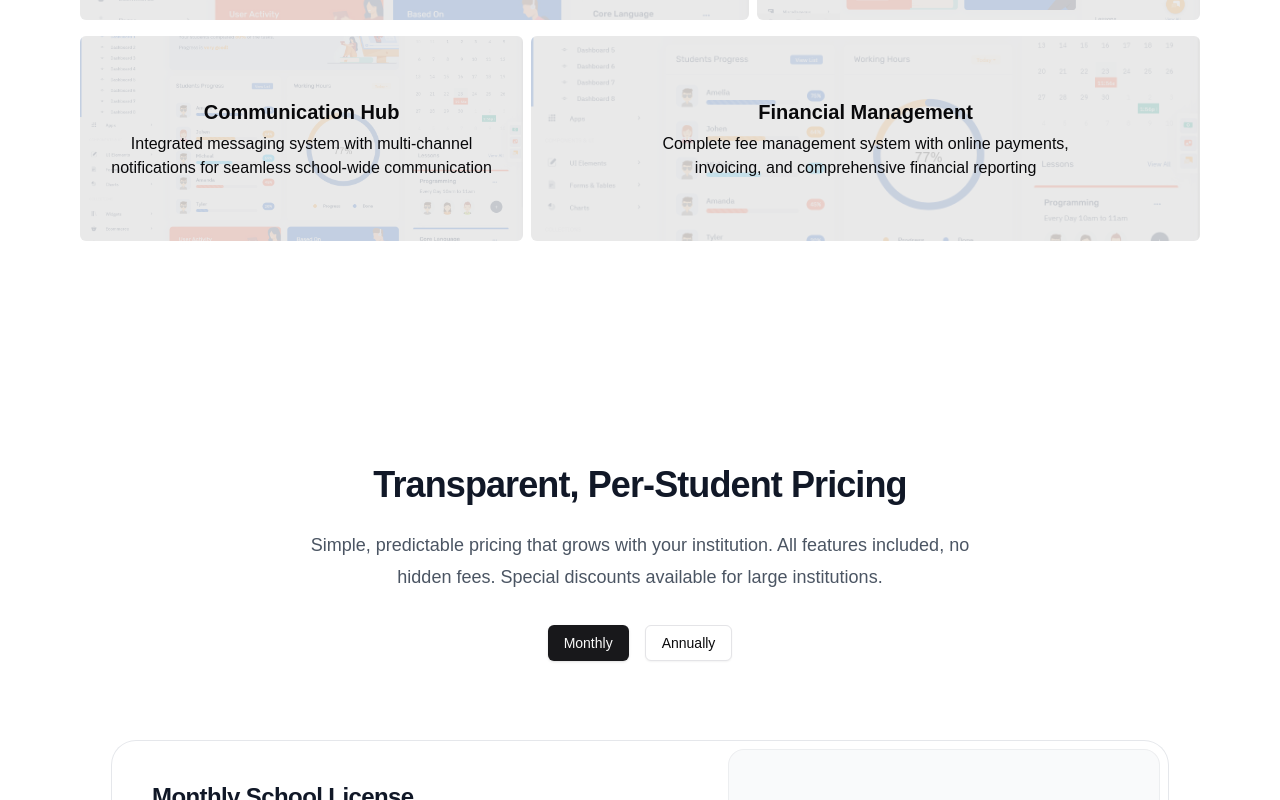
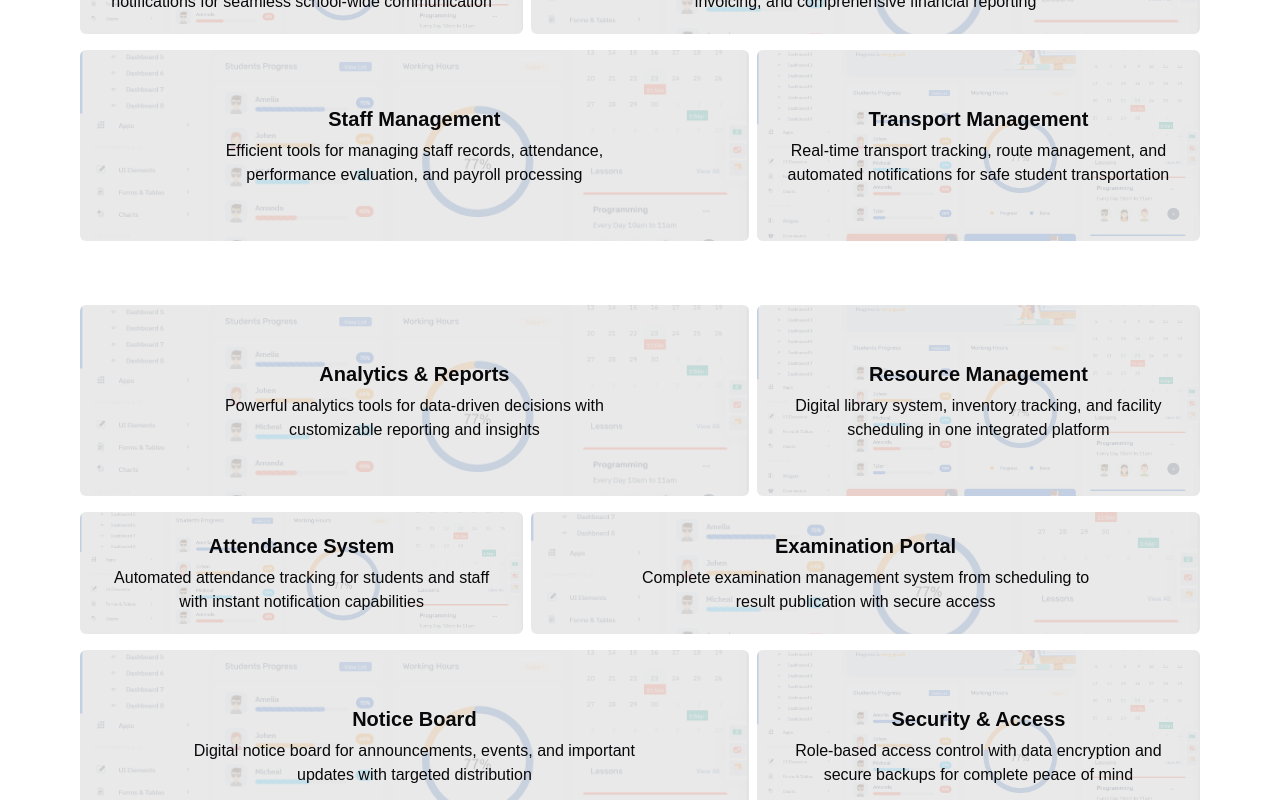
Before and after one commit to nextArtDev/school-pro, a Next.js app: page / in a window 1280 px wide. Shown: the part 2600-3400 px from the top of the page. Built offline with nearby package versions, Linux system fonts and the light colour scheme.

Commit message:
grid features update

```diff
--- a/components/front/features-grid.tsx
+++ b/components/front/features-grid.tsx
@@ -106,7 +106,7 @@ const features = [
 
 function FeaturedGrid() {
   return (
-    <section className="w-full h-full">
+    <section className="w-full h-full flex flex-col">
       <article className="mx-auto  w-full h-full flex flex-col gap-4 items-center justify-center max-w-md lg:max-w-lg text-center">
         <div className="relative rounded-full px-3 py-1 text-sm/6 text-gray-600 ring-1 ring-gray-900/10 hover:ring-gray-900/20">
           ✨Features{' '}
@@ -120,7 +120,7 @@ function FeaturedGrid() {
           institutions.
         </h3>
       </article>
-      <article className="py-8 w-full h-[600px] grid grid-cols-5 grid-rows-5 gap-x-2 gap-y-4 items-stretch justify-items-stretch place-content-center place-items-center ">
+      <article className="py-8 w-full h-[600px] grid grid-cols-5 grid-rows-8 gap-x-2 gap-y-4 items-stretch justify-items-stretch place-content-center place-items-center ">
         <div className="relative overflow-hidden rounded-md backdrop-blur-3xl p-2 bg-foreground/10 col-span-3 row-span-3">
           <Image
             src={featuredImage}
@@ -193,6 +193,152 @@ function FeaturedGrid() {
             <p className="text-center max-w-md ">{features[3].description}</p>
           </Link>
         </div>
+        <div className="relative overflow-hidden rounded-md backdrop-blur-3xl p-2 bg-foreground/10 col-span-3 row-span-3">
+          <Image
+            src={featuredImage}
+            alt="features"
+            fill
+            className="-z-10 opacity-15 object-cover"
+          />
+          <Link
+            href={features[4].href}
+            className="flex flex-col w-full h-full items-center justify-center gap-1.5 p-3"
+          >
+            {/* <span>{features[4].icon}</span> */}
+            <h3 className="text-center font-semibold text-base md:text-lg lg:text-xl">
+              {features[4].title}
+            </h3>
+            <p className="text-center max-w-md ">{features[4].description}</p>
+          </Link>
+        </div>
+        <div className="relative overflow-hidden rounded-md backdrop-blur-3xl p-2 bg-foreground/10 col-span-2 row-span-3">
+          <Image
+            src={featuredImage}
+            alt="features"
+            fill
+            className="-z-10 opacity-15 object-cover"
+          />
+          <Link
+            href={features[5].href}
+            className="flex flex-col w-full h-full items-center justify-center gap-1.5 p-3"
+          >
+            {/* <span>{features[1].icon}</span> */}
+            <h3 className="text-center font-semibold text-base md:text-lg lg:text-xl">
+              {features[5].title}
+            </h3>
+            <p className="text-center max-w-md ">{features[5].description}</p>
+          </Link>
+        </div>
+      </article>
+      <article className="py-8 w-full h-[600px] grid grid-cols-5 grid-rows-8 gap-x-2 gap-y-4 items-stretch justify-items-stretch place-content-center place-items-center ">
+        <div className="relative overflow-hidden rounded-md backdrop-blur-3xl p-2 bg-foreground/10 col-span-3 row-span-3">
+          <Image
+            src={featuredImage}
+            alt="features"
+            fill
+            className="-z-10 opacity-15 object-cover"
+          />
+          <Link
+            href={features[6].href}
+            className="flex flex-col w-full h-full items-center justify-center gap-1.5 p-3"
+          >
+            {/* <span>{features[6].icon}</span> */}
+            <h3 className="text-center font-semibold text-base md:text-lg lg:text-xl">
+              {features[6].title}
+            </h3>
+            <p className="text-center max-w-md ">{features[6].description}</p>
+          </Link>
+        </div>
+        <div className="relative overflow-hidden rounded-md backdrop-blur-3xl p-2 bg-foreground/10 col-span-2 row-span-3">
+          <Image
+            src={featuredImage}
+            alt="features"
+            fill
+            className="-z-10 opacity-15 object-cover"
+          />
+          <Link
+            href={features[7].href}
+            className="flex flex-col w-full h-full items-center justify-center gap-1.5 p-3"
+          >
+            {/* <span>{features[7].icon}</span> */}
+            <h3 className="text-center font-semibold text-base md:text-lg lg:text-xl">
+              {features[7].title}
+            </h3>
+            <p className="text-center max-w-md ">{features[7].description}</p>
+          </Link>
+        </div>
+        <div className="relative overflow-hidden rounded-md backdrop-blur-3xl p-2 bg-foreground/10 col-span-2 row-span-2">
+          <Image
+            src={featuredImage}
+            alt="features"
+            fill
+            className="-z-10 opacity-15 object-cover"
+          />
+          <Link
+            href={features[8].href}
+            className="flex flex-col w-full h-full items-center justify-center gap-1.5 p-3"
+          >
+            {/* <span>{features[8].icon}</span> */}
+            <h3 className="text-center font-semibold text-base md:text-lg lg:text-xl">
+              {features[8].title}
+            </h3>
+            <p className="text-center max-w-md ">{features[8].description}</p>
+          </Link>
+        </div>
+        <div className="relative overflow-hidden rounded-md backdrop-blur-3xl p-2 bg-foreground/10 col-span-3 row-span-2">
+          <Image
+            src={featuredImage}
+            alt="features"
+            fill
+            className="-z-10 opacity-15 object-cover"
+          />
+          <Link
+            href={features[9].href}
+            className="flex flex-col w-full h-full items-center justify-center gap-1.5 p-3"
+          >
+            {/* <span>{features[9].icon}</span> */}
+            <h3 className="text-center font-semibold text-base md:text-lg lg:text-xl">
+              {features[9].title}
+            </h3>
+            <p className="text-center max-w-md ">{features[9].description}</p>
+          </Link>
+        </div>
+        <div className="relative overflow-hidden rounded-md backdrop-blur-3xl p-2 bg-foreground/10 col-span-3 row-span-3">
+          <Image
+            src={featuredImage}
+            alt="features"
+            fill
+            className="-z-10 opacity-15 object-cover"
+          />
+          <Link
+            href={features[10].href}
+            className="flex flex-col w-full h-full items-center justify-center gap-1.5 p-3"
+          >
+            {/* <span>{features[10].icon}</span> */}
+            <h3 className="text-center font-semibold text-base md:text-lg lg:text-xl">
+              {features[10].title}
+            </h3>
+            <p className="text-center max-w-md ">{features[10].description}</p>
+          </Link>
+        </div>
+        <div className="relative overflow-hidden rounded-md backdrop-blur-3xl p-2 bg-foreground/10 col-span-2 row-span-3">
+          <Image
+            src={featuredImage}
+            alt="features"
+            fill
+            className="-z-10 opacity-15 object-cover"
+          />
+          <Link
+            href={features[11].href}
+            className="flex flex-col w-full h-full items-center justify-center gap-1.5 p-3"
+          >
+            {/* <span>{features[1].icon}</span> */}
+            <h3 className="text-center font-semibold text-base md:text-lg lg:text-xl">
+              {features[11].title}
+            </h3>
+            <p className="text-center max-w-md ">{features[11].description}</p>
+          </Link>
+        </div>
       </article>
     </section>
   )
```
